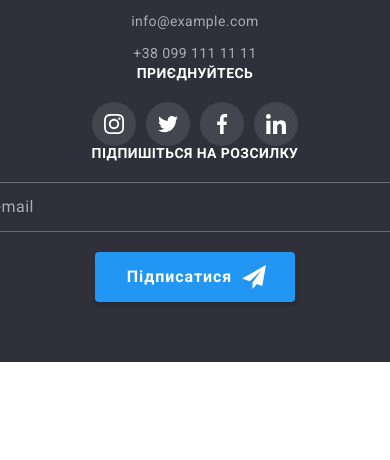
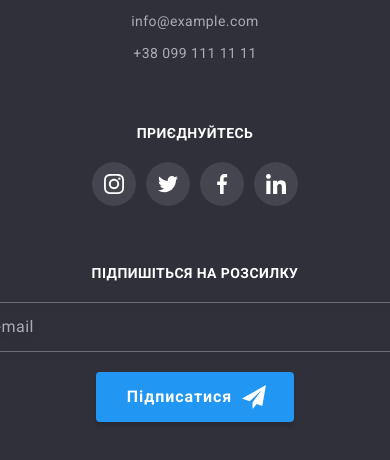
Before and after one commit to DianaAkhmedova/goit-markup-hw-08, a plain HTML site: page index.html in a window 390 px wide. Shown: the part 4975-5435 px from the top of the page. Before the commit the page ends 5337 px from the top, so only its background shows below. Drawn offline with nearby package versions, Linux system fonts and the light colour scheme.

Commit message:
add styles

```diff
--- a/sass/layout/_footer.scss
+++ b/sass/layout/_footer.scss
@@ -79,7 +79,7 @@
 
 @media screen and (max-width: 767px) {
   .footer__address-wrapper {
-    // margin-bottom: 60px;
+    margin-bottom: 60px;
   }
 
   .address-list__item:not(:last-child) {
@@ -87,11 +87,7 @@
   }
 
   .footer-social-link-wrapper {
-    // margin-bottom: 60px;
-  }
-
-  .footer-form__button {
-    width: 200px;
+    margin-bottom: 60px;
   }
 }
 
```
Also changed, not shown: css/main.css, css/main.min.css, 2 other files.
